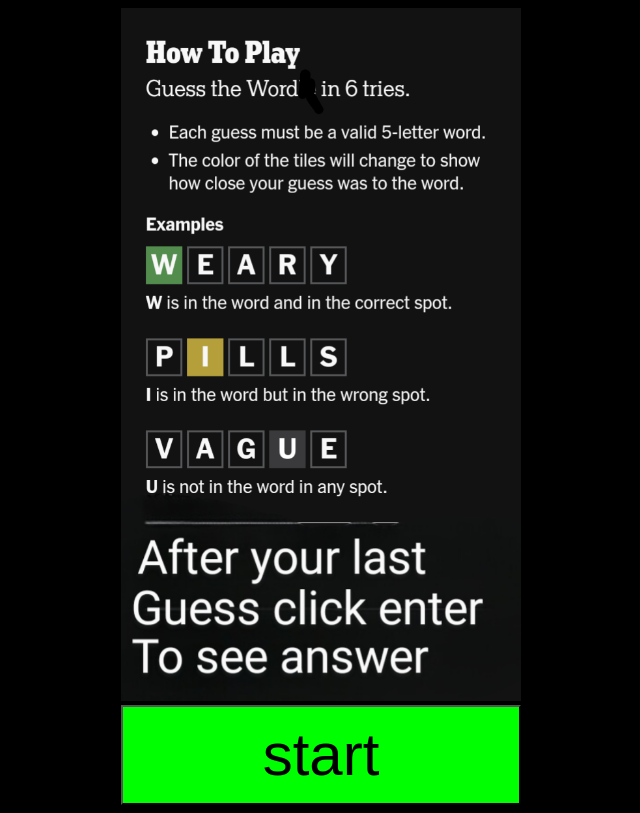
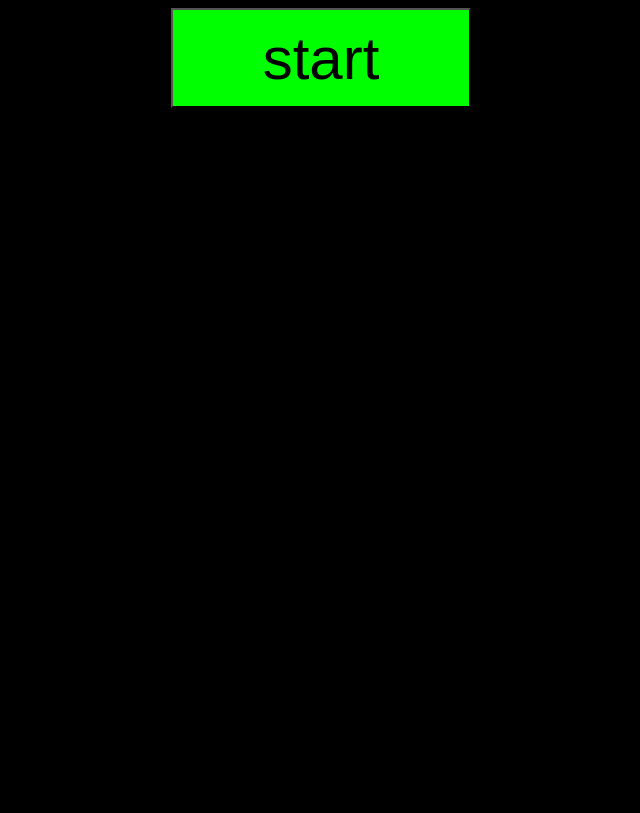
Before and after one commit to steel101/wordle.clone, a website: page index.html in a window 1280 px wide. Shown: the whole page, without its empty margins (319-959 px from the left). Drawn offline with Linux system fonts and the light colour scheme.

Commit message:
Update index.html

```diff
--- a/index.html
+++ b/index.html
@@ -2,10 +2,7 @@
 <html>
 <body style="background-color:black;">
 <div style="text-align: center;">
-  <img src="wordley.png" alt="Trulli" width="400 height="250">
-</div>
-<div style="text-align: center;">
-  <button onclick="window.location.href = 'wordle.html';" style=" background-color:#00FF00; height: 100px; width: 400px; font-size: 60px">start</button>
+  <button onclick="window.location.href = 'wordle.html';" style=" background-color:#00FF00; height: 100px; width: 300px; font-size: 60px">start</button>
 </div>
 </body>
 </html>
```
